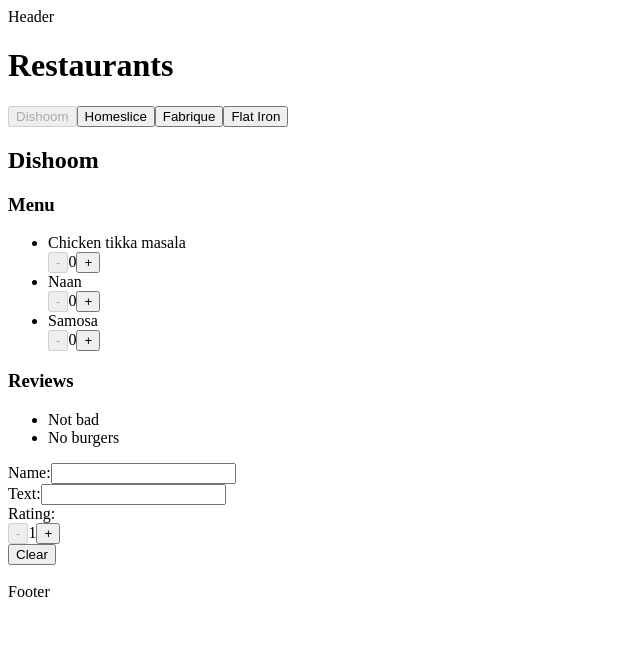
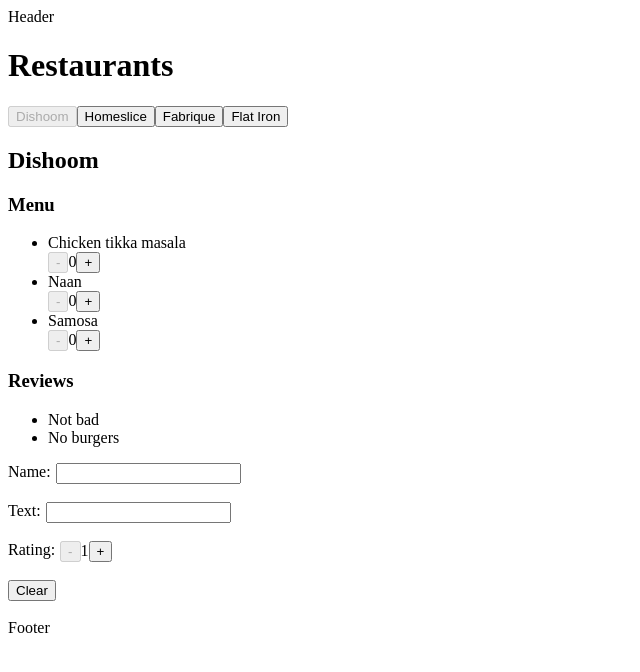
Before and after one commit to jsteacat/react-project, a React (Vite) app: page / in a window 1280 px wide. Shown: the top 672 px of the page, without its empty margins (0-640 px from the left). Built offline with nearby package versions, Linux system fonts and the light colour scheme.

Commit message:
add useReviewForm && refactoring

```diff
--- a/src/components/ReviewForm/ReviewForm.jsx
+++ b/src/components/ReviewForm/ReviewForm.jsx
@@ -1,45 +1,23 @@
-import { useReducer } from 'react'
 import { Counter } from '../Counter/Counter.jsx'
-
-const MAX_COUNT = 5
-const MIN_COUNT = 1
-const DEFAULT_FORM_VALUE = {
-  name: '',
-  text: '',
-  rating: MIN_COUNT,
-}
-
-const SET_NAME_ACTION = 'SET_NAME_ACTION'
-const SET_TEXT_ACTION = 'SET_TEXT_ACTION'
-const SET_RATING_ACTION = 'SET_RATING_ACTION'
-const CLEAR_ACTION = 'CLEAR_ACTION'
-
-const reducer = (state, { type, payload }) => {
-  switch (type) {
-    case 'SET_NAME_ACTION':
-      return {...state, name: payload.name}
-
-    case 'SET_TEXT_ACTION':
-      return {...state, text: payload.text}
-
-    case 'SET_RATING_ACTION':
-      return {...state, rating: payload.rating}
-
-    case 'CLEAR_ACTION':
-      return DEFAULT_FORM_VALUE
-
-    default:
-      return state
-  }
-}
+import { useReviewForm } from './useReviewForm.js'
 
 export const ReviewForm = () => {
-  const [form, dispatch] = useReducer(reducer, DEFAULT_FORM_VALUE)
+  const {
+    MAX_COUNT,
+    MIN_COUNT,
+    SET_NAME_ACTION,
+    SET_TEXT_ACTION,
+    SET_RATING_ACTION,
+    CLEAR_ACTION,
+    form,
+    dispatch,
+  } = useReviewForm()
+
   const { name, text, rating } = form
 
   return (
     <div className="review-form">
-      <div className="review-field">
+      <div className="review-field" style={{display: 'flex', gap: '5px'}}>
         <label>Name:</label>
         <input
           type="text"
@@ -47,14 +25,16 @@ export const ReviewForm = () => {
           onChange={(e) => dispatch({ type: SET_NAME_ACTION, payload: { name: e.target.value } })}
         />
       </div>
-      <div className="review-field">
+      <br/>
+      <div className="review-field" style={{display: 'flex', gap: '5px'}}>
         <label>Text:</label>
         <input
           value={text}
           onChange={(e) => dispatch({ type: SET_TEXT_ACTION, payload: { text: e.target.value } })}
         />
       </div>
-      <div className="review-field">
+      <br/>
+      <div className="review-field" style={{display: 'flex', gap: '5px'}}>
         <label>Rating:</label>
         <Counter
           count={rating}
@@ -63,6 +43,7 @@ export const ReviewForm = () => {
           onChange={(newRating) => dispatch({ type: SET_RATING_ACTION, payload: { rating: newRating } })}
         />
       </div>
+      <br/>
       <button onClick={() => dispatch({ type: CLEAR_ACTION })}>Clear</button>
     </div>
   )
--- /dev/null
+++ b/src/components/ReviewForm/useReviewForm.js
@@ -0,0 +1,48 @@
+import { useReducer } from 'react'
+
+const MAX_COUNT = 5
+const MIN_COUNT = 1
+const DEFAULT_FORM_VALUE = {
+  name: '',
+  text: '',
+  rating: MIN_COUNT,
+}
+
+const SET_NAME_ACTION = 'SET_NAME_ACTION'
+const SET_TEXT_ACTION = 'SET_TEXT_ACTION'
+const SET_RATING_ACTION = 'SET_RATING_ACTION'
+const CLEAR_ACTION = 'CLEAR_ACTION'
+
+const reducer = (state, { type, payload }) => {
+  switch (type) {
+    case 'SET_NAME_ACTION':
+      return {...state, name: payload.name}
+
+    case 'SET_TEXT_ACTION':
+      return {...state, text: payload.text}
+
+    case 'SET_RATING_ACTION':
+      return {...state, rating: payload.rating}
+
+    case 'CLEAR_ACTION':
+      return DEFAULT_FORM_VALUE
+
+    default:
+      return state
+  }
+}
+
+export const useReviewForm = () => {
+  const [form, dispatch] = useReducer(reducer, DEFAULT_FORM_VALUE)
+
+  return {
+    MAX_COUNT,
+    MIN_COUNT,
+    SET_NAME_ACTION,
+    SET_TEXT_ACTION,
+    SET_RATING_ACTION,
+    CLEAR_ACTION,
+    form,
+    dispatch,
+  }
+}
```
